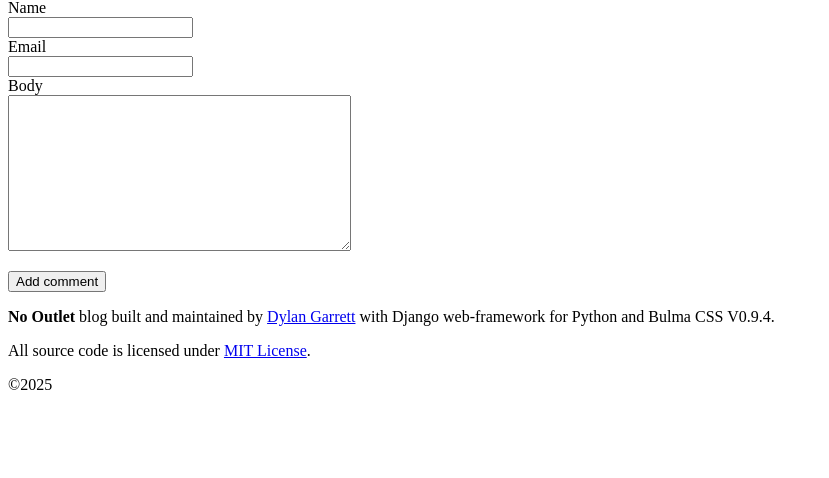
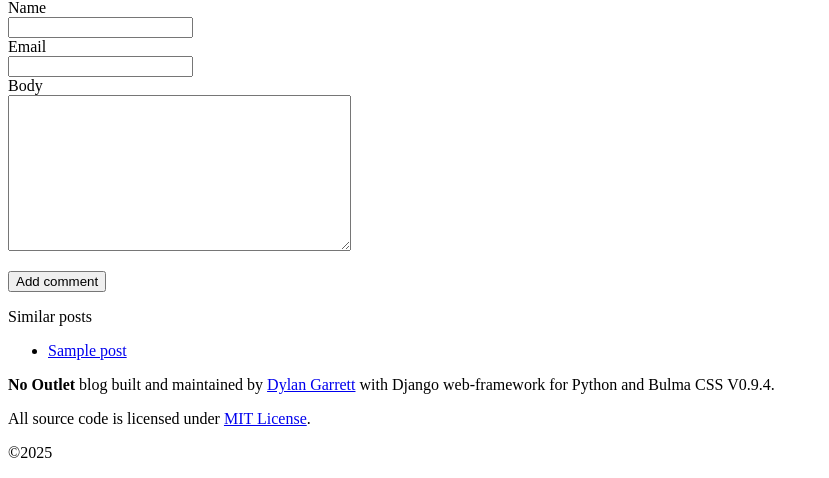
Before and after one commit to 8bitmaidenless/pro-blog, a Django app: template problog/blog/templates/blog/post/detail.html in a window 1280 px wide. Shown: the part 368-846 px from the top of the page, without its empty margins (0-829 px from the left). Before the commit the page ends 758 px from the top, so only its background shows below. Run offline with Django 4.2, Linux system fonts and the light colour scheme; tables that the repository leaves empty hold one stand-in row (values such as "Sample post"); the template is opened without the code that fills it: values that come from a table or form of the project are taken from there, most other values are stand-ins (such as "Sample title", 1, 10 or a date in 2020).

Commit message:
similar posts in sidenav on detail view

```diff
--- a/problog/blog/templates/blog/post/detail.html
+++ b/problog/blog/templates/blog/post/detail.html
@@ -67,3 +67,19 @@
         </div>
     </div>
 {% endblock %}
+{% block sidenav %}
+    <aside class="menu box">
+        <p class="menu-label is-size-5">Similar posts</p>
+        <ul class="menu-list">
+            {% for post in similar_posts %}
+            <li>
+                <a href="{{ post.get_absolute_url }}">{{ post.title }}</a>
+            </li>
+            {% empty %}
+            <li>
+                <p class="is-italic">No similar posts to show here.</p>
+            </li>
+            {% endfor %}
+        </ul>
+    </aside>
+{% endblock %}
```
Also changed, not shown: problog/blog/views.py (+9 -0 lines).
